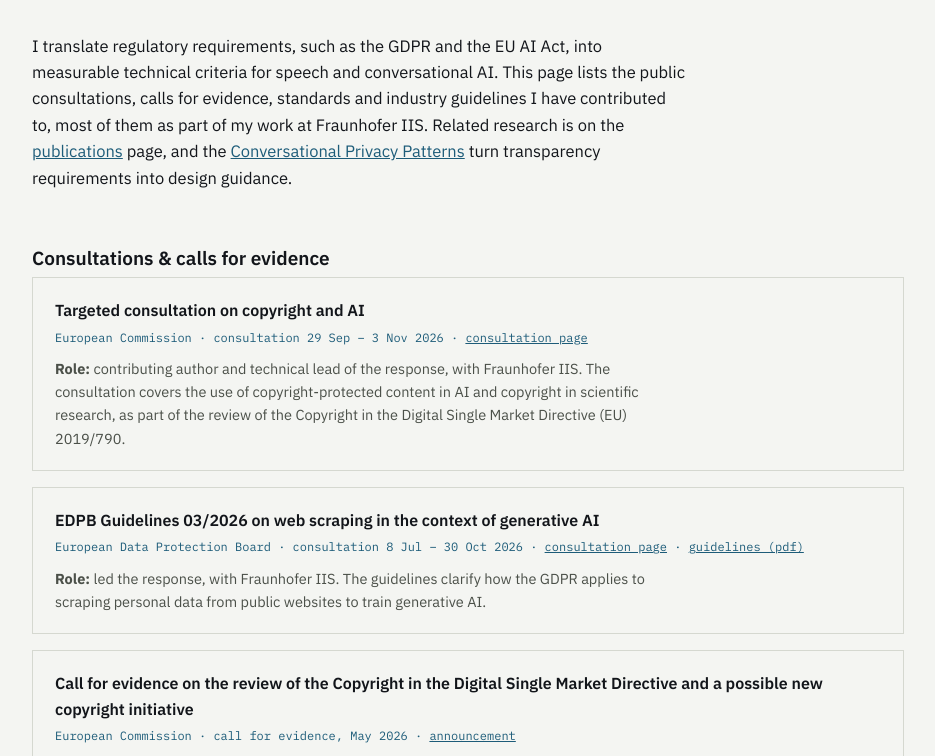
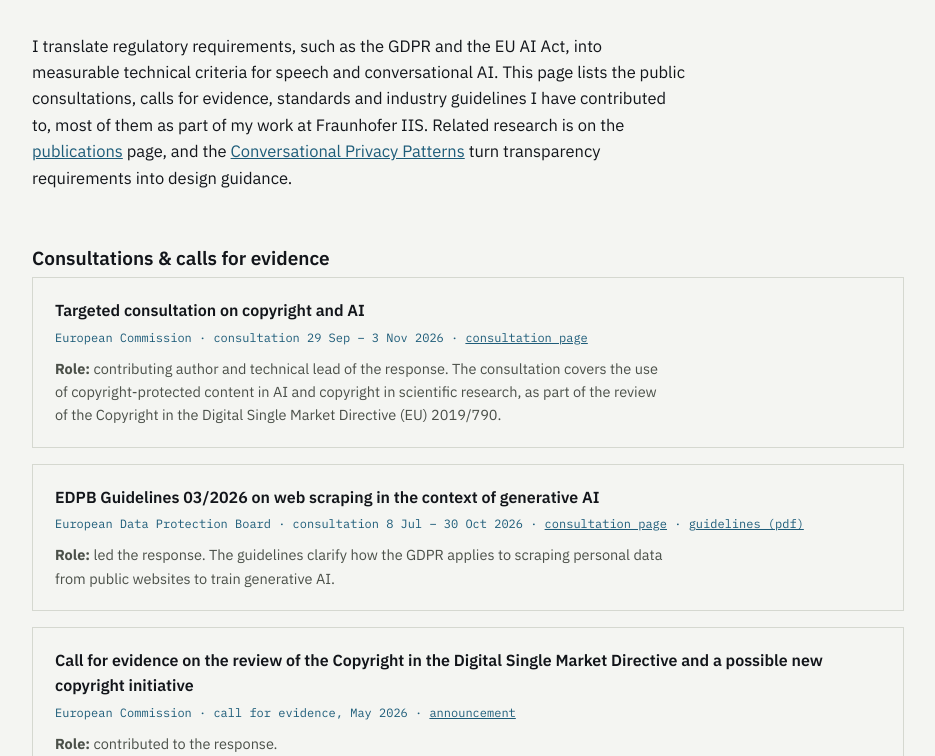
Before and after one commit to AnnaLesch/annaleschanowsky.github.io, a plain HTML site: page policy.html in a window 1280 px wide. Shown: the part 196-952 px from the top of the page, without its empty margins (172-1107 px from the left). Drawn offline with Linux system fonts and the light colour scheme.

Commit message:
Update policy

```diff
--- a/policy.html
+++ b/policy.html
@@ -40,19 +40,19 @@
     <div class="course">
       <h3>Targeted consultation on copyright and AI</h3>
       <div class="meta">European Commission · consultation 29 Sep – 3 Nov 2026 · <a href="https://digital-strategy.ec.europa.eu/en/news/commission-seeks-feedback-challenges-and-way-forward-area-effect-technology-copyright" target="_blank" rel="noopener">consultation page</a></div>
-      <p><b>Role:</b> contributing author and technical lead of the response, with Fraunhofer IIS. The consultation covers the use of copyright-protected content in AI and copyright in scientific research, as part of the review of the Copyright in the Digital Single Market Directive (EU) 2019/790.</p>
+      <p><b>Role:</b> contributing author and technical lead of the response. The consultation covers the use of copyright-protected content in AI and copyright in scientific research, as part of the review of the Copyright in the Digital Single Market Directive (EU) 2019/790.</p>
     </div>
 
     <div class="course">
       <h3>EDPB Guidelines 03/2026 on web scraping in the context of generative AI</h3>
       <div class="meta">European Data Protection Board · consultation 8 Jul – 30 Oct 2026 · <a href="https://www.edpb.europa.eu/public-consultations/guidelines-032026-on-web-scraping-in-the-context-of-generative-ai_en" target="_blank" rel="noopener">consultation page</a> · <a href="https://www.edpb.europa.eu/system/files/2026-07/edpb_guidelines_2020603_webscraping_v1_en_0.pdf" target="_blank" rel="noopener">guidelines (pdf)</a></div>
-      <p><b>Role:</b> led the response, with Fraunhofer IIS. The guidelines clarify how the GDPR applies to scraping personal data from public websites to train generative AI.</p>
+      <p><b>Role:</b> led the response. The guidelines clarify how the GDPR applies to scraping personal data from public websites to train generative AI.</p>
     </div>
 
     <div class="course">
       <h3>Call for evidence on the review of the Copyright in the Digital Single Market Directive and a possible new copyright initiative</h3>
       <div class="meta">European Commission · call for evidence, May 2026 · <a href="https://digital-strategy.ec.europa.eu/en/news/commission-seeks-views-review-eu-copyright-rules" target="_blank" rel="noopener">announcement</a></div>
-      <p><b>Role:</b> contributed to the response, with Fraunhofer IIS.</p>
+      <p><b>Role:</b> contributed to the response.</p>
     </div>
 
     <div class="course">
```
